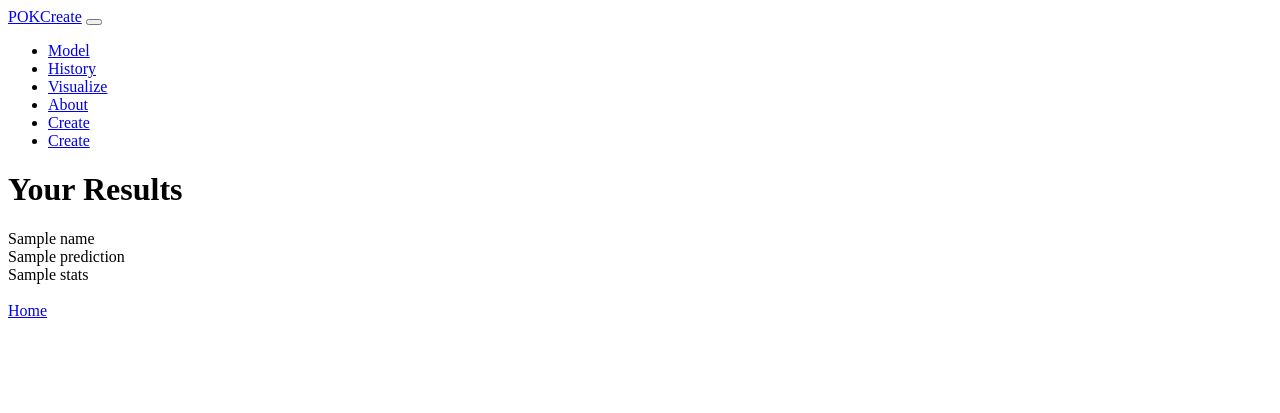
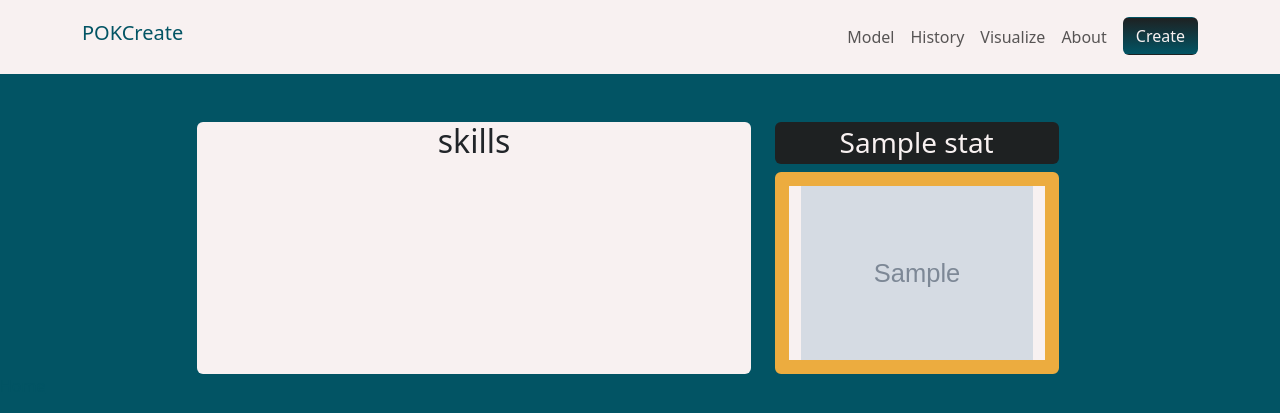
Before and after one commit to konomea/ML-App, a Flask app: template templates/results.html in a window 1280 px wide. Shown: the top 413 px of the page. Run offline with Flask 3, Linux system fonts and the light colour scheme; the template is opened without the code that fills it: most values are stand-ins (such as "Sample title", 1, 10 or a date in 2020); grey boxes marked "Sample" are stand-in pictures; parts of the project's set-up code (start-up, migrations or seed data) failed here and were passed over; some libraries are stand-ins or nearby versions.

Commit message:
Nav conflict resolved, Results page, database

```diff
--- a/main.py
+++ b/main.py
@@ -1,13 +1,15 @@
-from flask import Flask, render_template, request, g
+from flask import Flask, redirect, render_template, request, url_for
 import numpy as np
 import pickle
 
-# get model; what is rb?
+import db
+
 model = pickle.load(open('c:/Users/vmadmin/Documents/ML App/model/classifier.pkl', 'rb'))
 
 
 #initialize
 app = Flask(__name__)
+db.init()
 
 @app.route('/')
 def index():
@@ -25,20 +27,28 @@ def apply():
         sp_attack = int(request.form['sp_attack'])
         sp_defense = int(request.form['sp_defense'])
 
+        desc = request.form['desc']
+        img = request.form['img']
 
-        # #put fields into this to be collected later
+        # issue that these aren't named but model takes named features, look into later
         x = [[hp, attack, defense, speed, sp_attack, sp_defense]]
         y_pred = model.predict(x) #USE MODEL TO GIVE INPUTS HERE
 
+        x = {
+            "hp": hp, "name": name, "attack": attack, "defense": defense, "speed": speed,
+            "sp_attack": sp_attack, "sp_defense": sp_defense,
+            "desc": desc, "img": img, "cluster": int(y_pred)
+        }
+        db.insert(x)
 
-        return render_template('results.html', prediction = y_pred, stats = x, name = name)
+        return render_template('results.html', stats = x)
 
     else:
         return render_template('form.html')
 
 
-@app.route('/model')
-def model():
+@app.route('/model_info')
+def model_info():
     return render_template('model.html')
 
 @app.route('/about')
@@ -47,6 +57,7 @@ def about():
 
 @app.route('/history')
 def history():
+    # rows = db.get_pokemon()
     return render_template('history.html')
 
 @app.route('/visualize', methods=['GET'])
--- a/schema.sql
+++ b/schema.sql
@@ -11,5 +11,6 @@ CREATE TABLE pokemon (
     sp_attack INTEGER,
     sp_defense INTEGER,
     desc VARCHAR(60),
-    image BLOB
+    img TEXT,
+    cluster INTEGER NOT NULL
 );
--- a/static/directives/script.js
+++ b/static/directives/form.js
@@ -8,5 +8,6 @@ uploadButton.onchange = () => {
     console.log(uploadButton.files[0]);
     reader.onload = () => {
         chosenImage.setAttribute("src", reader.result);
+        document.getElementById('img_path').value = reader.result;
     }
 }
--- a/templates/form.html
+++ b/templates/form.html
@@ -89,7 +89,8 @@
             </figure>
 
             <div class="container d-flex justify-content-center">
-                <input name="img" type="file" id="upload-button" accept="image/*">
+                <input type="hidden" name="img" id="img_path">
+                <input type="file" id="upload-button" accept="image/*">
                 <label for="upload-button" class="btn btn-secondary">
                     <i class="ai-cloud-upload"></i> &nbsp;
                     Upload a Picture
@@ -109,6 +110,6 @@
     <!-- col2 -->
 
     <script src="https://cdn.jsdelivr.net/npm/bootstrap@5.3.0/dist/js/bootstrap.bundle.min.js" integrity="sha384-geWF76RCwLtnZ8qwWowPQNguL3RmwHVBC9FhGdlKrxdiJJigb/j/68SIy3Te4Bkz" crossorigin="anonymous"></script>
-    <script src="{{url_for('static', filename='directives/script.js')}}"></script>
+    <script src="{{url_for('static', filename='directives/form.js')}}"></script>
 </body>
 </html>
--- a/templates/nav.html
+++ b/templates/nav.html
@@ -20,7 +20,7 @@
             <div class="collapse navbar-collapse" id="navmenu">
                 <ul class="navbar-nav ms-auto">
                     <li class="nav-item">
-                        <a href="{{ url_for('model') }}" class="nav-link">Model</a>
+                        <a href="{{ url_for('model_info') }}" class="nav-link">Model</a>
                     </li>
                     <li class="nav-item">
                         <a href="{{ url_for('history') }}" class="nav-link">History</a>
--- a/templates/results.html
+++ b/templates/results.html
@@ -3,20 +3,36 @@
 <head>
     <meta http-equiv="X-UA-Compatible" content="IE=edge">
     <title>Your Results</title>
+    <link rel="stylesheet" href="{{ url_for('static', filename='css/main.min.css') }}">
 </head>
-<body>
+<body class="bg-primary">
     {% include 'nav.html' %}
-    <h1>Your Results</h1>
-    {%if prediction == null%}
-    <h2>oops... no prediction available</h2>
-    {%else%}
-    {{name}}
-    <br>
-    {{prediction}}
-    <br>
-    {{stats}}
-    {%endif%}
-    <br><br>
+
+    <div class="row gx-5 justify-content-center mt-5">
+
+        {%if stats == null%}
+        <h2>oops... no prediction available</h2>
+
+        {%else%}
+        <div class="col-md-6 col-xl-5 bg-light rounded">
+            <h2 class="text-center">skills</h2>
+        </div>
+
+        <div class="col-md-5 col-xl-3">
+            <h3 class="bg-dark text-light text-center rounded py-1">{{stats['name']}}</h3>
+            <div class="container rounded bg-light" style="border:14px solid #ECAC3F;">
+                <img src="{{ stats['img'] }}" alt="" class="img-fluid">
+            </div>
+        </div>
+
+
+
+        {%endif%}
+        <br><br>
+    </div>
+
     <a href="/">Home</a>
+
+    <script src="https://cdn.jsdelivr.net/npm/bootstrap@5.3.0/dist/js/bootstrap.bundle.min.js" integrity="sha384-geWF76RCwLtnZ8qwWowPQNguL3RmwHVBC9FhGdlKrxdiJJigb/j/68SIy3Te4Bkz" crossorigin="anonymous"></script>
 </body>
 </html>
```
Also changed, not shown: db.py (+14 -3 lines), static/directives/results.js (added), 1 other file.
